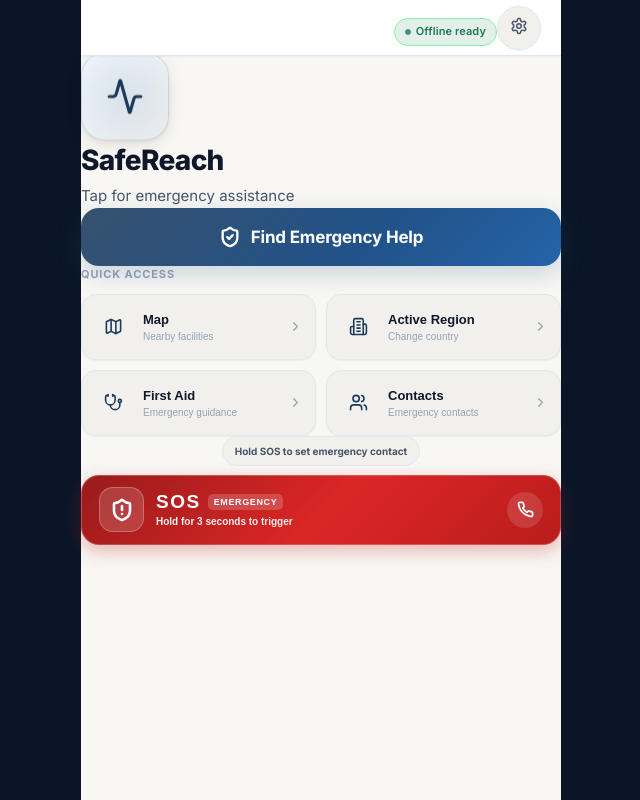
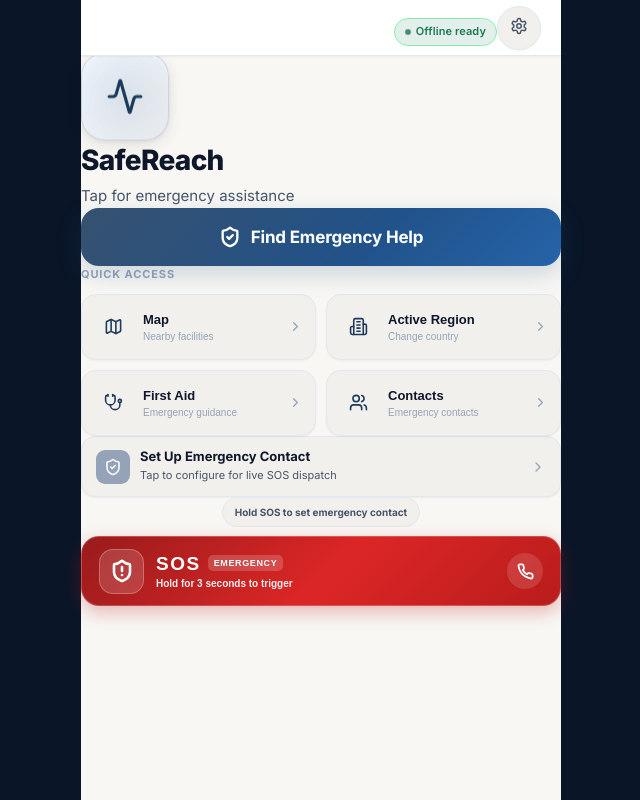
Before and after one commit to gtmsandy/SafeReach, a React (Vite) app in the folder frontend/: page / in a window 1280 px wide. Shown: the whole page, without its empty margins (319-959 px from the left). Built offline with nearby package versions, Linux system fonts and the light colour scheme; no server answers.

Commit message:
feat: refine homescreen emergency hierarchy

```diff
--- a/frontend/src/components/HomeScreen.jsx
+++ b/frontend/src/components/HomeScreen.jsx
@@ -28,6 +28,7 @@ import {
 
 import bimstecBounds from '../data/bimstec_bounds.json';
 import emergencyNumbers from '../data/emergency_numbers.json';
+import { getPrimaryContact, SOS_UPDATED_EVENT } from '../logic/emergencyContacts';
 
 export default function HomeScreen() {
   const navigate = useNavigate();
@@ -38,6 +39,7 @@ export default function HomeScreen() {
   const [crashVisible, setCrashVisible] = useState(false);
   const [tileProgress, setTileProgress] = useState(null);
   const [isOnline, setIsOnline] = useState(navigator.onLine);
+  const [primaryContact, setPrimaryContact] = useState(getPrimaryContact);
 
   const voiceRef = useRef(null);
 
@@ -226,6 +228,20 @@ export default function HomeScreen() {
         'offline',
         onOffline
       );
+    };
+  }, []);
+
+  useEffect(() => {
+    function syncContact() {
+      setPrimaryContact(getPrimaryContact());
+    }
+
+    window.addEventListener(SOS_UPDATED_EVENT, syncContact);
+    window.addEventListener('storage', syncContact);
+
+    return () => {
+      window.removeEventListener(SOS_UPDATED_EVENT, syncContact);
+      window.removeEventListener('storage', syncContact);
     };
   }, []);
 
@@ -508,10 +524,10 @@ export default function HomeScreen() {
                 />
 
                 <QuickCallButton
-                  label={t('hospital')}
+                  label={t('unified_emergency') || 'Unified'}
                   number={emergency.unified}
-                  emoji="🏥"
-                  id="btn-call-hospital"
+                  emoji="🚨"
+                  id="btn-call-unified"
                 />
               </div>
             </section>
@@ -584,6 +600,82 @@ export default function HomeScreen() {
               />
             </div>
           </section>
+
+          {/* Emergency Contact Ready Status Card */}
+          <div
+            id="card-emergency-contact-ready"
+            onClick={() => navigate('/emergency-contacts')}
+            style={{
+              display: 'flex',
+              alignItems: 'center',
+              justifyContent: 'space-between',
+              padding: '12px 14px',
+              background: primaryContact ? 'var(--stable-bg)' : 'var(--bg-elevated)',
+              border: `1px solid ${primaryContact ? 'var(--stable-border)' : 'var(--border)'}`,
+              borderRadius: 14,
+              cursor: 'pointer',
+              boxShadow: 'var(--shadow-xs)',
+              transition: 'all 0.15s ease',
+            }}
+            role="button"
+            tabIndex={0}
+            onKeyDown={(e) => {
+              if (e.key === 'Enter' || e.key === ' ') {
+                e.preventDefault();
+                navigate('/emergency-contacts');
+              }
+            }}
+            aria-label={
+              primaryContact
+                ? `Emergency contact ready: ${primaryContact.name}, ${primaryContact.phone}`
+                : 'Set up emergency contact'
+            }
+          >
+            <div style={{ display: 'flex', alignItems: 'center', gap: 10, minWidth: 0 }}>
+              <div
+                style={{
+                  width: 34,
+                  height: 34,
+                  borderRadius: 9,
+                  background: primaryContact ? 'var(--stable)' : 'var(--text-tertiary)',
+                  display: 'flex',
+                  alignItems: 'center',
+                  justifyContent: 'center',
+                  color: '#fff',
+                  flexShrink: 0,
+                }}
+              >
+                <ShieldCheck size={18} />
+              </div>
+              <div style={{ minWidth: 0 }}>
+                <div
+                  style={{
+                    fontSize: 13,
+                    fontWeight: 700,
+                    color: primaryContact ? 'var(--stable-text)' : 'var(--text-primary)',
+                    lineHeight: 1.2,
+                  }}
+                >
+                  {primaryContact ? 'Emergency Contact Ready' : 'Set Up Emergency Contact'}
+                </div>
+                <div
+                  style={{
+                    fontSize: 11,
+                    color: 'var(--text-secondary)',
+                    marginTop: 2,
+                    whiteSpace: 'nowrap',
+                    overflow: 'hidden',
+                    textOverflow: 'ellipsis',
+                  }}
+                >
+                  {primaryContact
+                    ? `${primaryContact.name} (${primaryContact.phone})`
+                    : 'Tap to configure for live SOS dispatch'}
+                </div>
+              </div>
+            </div>
+            <ChevronRight size={16} color="var(--text-tertiary)" style={{ flexShrink: 0 }} />
+          </div>
 
           {/* Primary SOS action — directly after Quick Access */}
           <SilentSOSButton country={country} />
@@ -661,10 +753,13 @@ function QuickCallButton({
       id={id}
       href={`tel:${number}`}
       className="call-btn"
+      aria-label={`${label}: ${number}`}
       style={{
         position: 'relative',
         overflow: 'hidden',
         paddingBottom: '30px',
+        minWidth: 0,
+        flex: 1,
       }}
     >
       <span
@@ -686,6 +781,7 @@ function QuickCallButton({
           letterSpacing: '-0.01em',
           lineHeight: 1,
           marginTop: 2,
+          whiteSpace: 'nowrap',
         }}
       >
         {number}
@@ -699,11 +795,14 @@ function QuickCallButton({
             'rgba(255,255,255,0.55)',
           textAlign: 'center',
           marginBottom: 2,
+          whiteSpace: 'nowrap',
+          overflow: 'hidden',
+          textOverflow: 'ellipsis',
+          maxWidth: '100%',
         }}
       >
         {label}
       </span>
-
       <div
         style={{
           position: 'absolute',
--- a/frontend/src/i18n/bn.json
+++ b/frontend/src/i18n/bn.json
@@ -63,6 +63,7 @@
   "police": "পুলিশ",
   "ambulance": "অ্যাম্বুলেন্স",
   "hospital": "হাসপাতাল",
+  "unified_emergency": "একীভূত জরুরি",
   "trauma_center": "ট্রমা সেন্টার",
   "verify_facility_title": "এই সুবিধাটি কি উপলব্ধ ছিল?",
   "verify_yes": "হ্যাঁ, খোলা ছিল ✓",
--- a/frontend/src/i18n/en.json
+++ b/frontend/src/i18n/en.json
@@ -63,6 +63,7 @@
   "police": "Police",
   "ambulance": "Ambulance",
   "hospital": "Hospital",
+  "unified_emergency": "Unified",
   "trauma_center": "Trauma Center",
   "verify_facility_title": "Was this facility available?",
   "verify_yes": "Yes, open ✓",
--- a/frontend/src/i18n/ne.json
+++ b/frontend/src/i18n/ne.json
@@ -63,6 +63,7 @@
   "police": "पुलिस",
   "ambulance": "एम्बुलेन्स",
   "hospital": "अस्पताल",
+  "unified_emergency": "एकीकृत आपतकालीन",
   "trauma_center": "ट्रमा केन्द्र",
   "verify_facility_title": "के यो सुविधा उपलब्ध थियो?",
   "verify_yes": "हो, खुला थियो ✓",
--- a/frontend/src/i18n/th.json
+++ b/frontend/src/i18n/th.json
@@ -63,6 +63,7 @@
   "police": "ตำรวจ",
   "ambulance": "รถพยาบาล",
   "hospital": "โรงพยาบาล",
+  "unified_emergency": "ฉุกเฉินรวม",
   "trauma_center": "ศูนย์อุบัติเหตุ",
   "verify_facility_title": "สถานบริการนี้เปิดให้บริการอยู่ไหม?",
   "verify_yes": "ใช่ เปิดอยู่ ✓",
```
Also changed, not shown: 1 other file (tests, documents, lock files or other folders).
